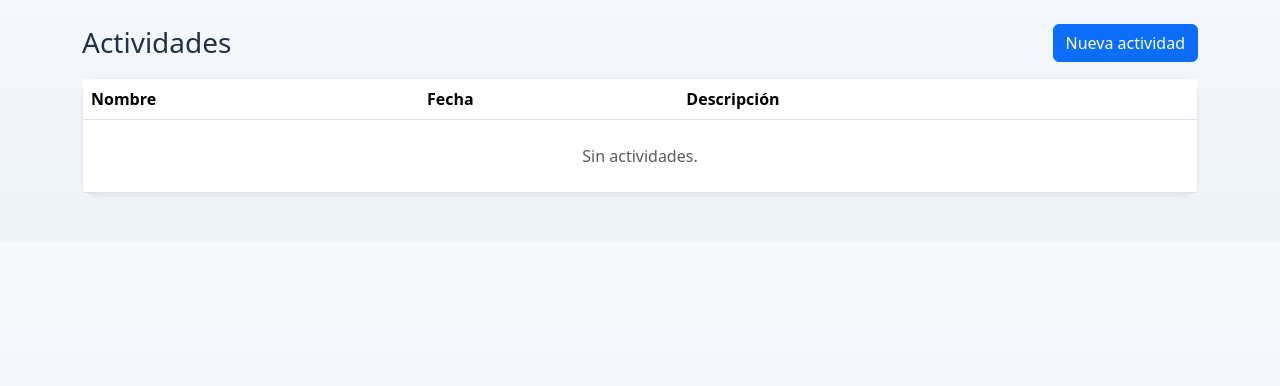
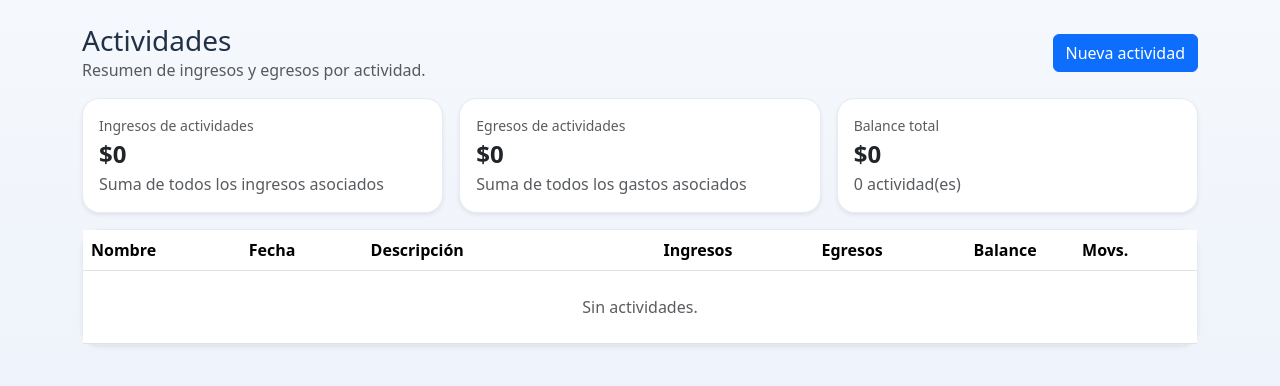
Before and after one commit to francedu/contabilidad-web, a Flask app: page /actividades in a window 1280 px wide. Shown: the part 96-482 px from the top of the page. Run offline with Flask 3, Linux system fonts and the light colour scheme; a user stored in the database is signed in; data that the repository does not hold is empty; some libraries are stand-ins or nearby versions.

Commit message:
mejora dashboard UX

```diff
--- a/app.py
+++ b/app.py
@@ -725,8 +725,9 @@ def create_app() -> Flask:
             )
             db.commit()
             flash('Movimiento creado.', 'success')
-            return redirect(url_for('movimientos_list'))
-        return render_template('movimientos_form.html', actividades=actividades, alumnos=alumnos, movimiento=None)
+            next_url = request.form.get('next', '').strip()
+            return redirect(next_url or url_for('movimientos_list'))
+        return render_template('movimientos_form.html', actividades=actividades, alumnos=alumnos, movimiento=None, next_url=request.args.get('next', ''))
 
     @app.route('/movimientos/<int:movimiento_id>/editar', methods=['GET', 'POST'])
     @role_required('admin', 'tesorero')
@@ -757,8 +758,9 @@ def create_app() -> Flask:
                        (fecha, tipo, concepto, monto, actividad_id, alumno_id, observacion, movimiento_id))
             db.commit()
             flash('Movimiento actualizado.', 'success')
-            return redirect(url_for('movimientos_list'))
-        return render_template('movimientos_form.html', actividades=actividades, alumnos=alumnos, movimiento=movimiento)
+            next_url = request.form.get('next', '').strip()
+            return redirect(next_url or url_for('movimientos_list'))
+        return render_template('movimientos_form.html', actividades=actividades, alumnos=alumnos, movimiento=movimiento, next_url=request.args.get('next', ''))
 
     @app.post('/movimientos/<int:movimiento_id>/eliminar')
     @role_required('admin', 'tesorero')
@@ -772,7 +774,8 @@ def create_app() -> Flask:
         db.execute('DELETE FROM movimientos WHERE id = ?', (movimiento_id,))
         db.commit()
         flash(f'Movimiento eliminado: {movimiento["concepto"]}.', 'success')
-        return redirect(url_for('movimientos_list'))
+        next_url = request.form.get('next', '').strip()
+        return redirect(next_url or url_for('movimientos_list'))
 
     @app.route('/actividades')
     @login_required
@@ -780,12 +783,79 @@ def create_app() -> Flask:
         db = get_db()
         actividades = db.fetchall(
             """
+            SELECT
+                a.id,
+                a.nombre,
+                a.fecha,
+                COALESCE(a.descripcion, '') AS descripcion,
+                COALESCE(SUM(CASE WHEN m.tipo = 'ingreso' THEN m.monto ELSE 0 END), 0) AS ingresos,
+                COALESCE(SUM(CASE WHEN m.tipo = 'gasto' THEN m.monto ELSE 0 END), 0) AS egresos,
+                COALESCE(SUM(CASE WHEN m.tipo = 'ingreso' THEN 1 ELSE 0 END), 0) AS cantidad_ingresos,
+                COALESCE(SUM(CASE WHEN m.tipo = 'gasto' THEN 1 ELSE 0 END), 0) AS cantidad_egresos
+            FROM actividades a
+            LEFT JOIN movimientos m ON m.actividad_id = a.id
+            GROUP BY a.id, a.nombre, a.fecha, a.descripcion
+            ORDER BY a.fecha DESC, a.nombre
+            """
+        )
+        resumen_general = {
+            'ingresos': sum(float(a['ingresos'] or 0) for a in actividades),
+            'egresos': sum(float(a['egresos'] or 0) for a in actividades),
+            'cantidad_actividades': len(actividades),
+        }
+        resumen_general['balance'] = resumen_general['ingresos'] - resumen_general['egresos']
+        return render_template('actividades_list.html', actividades=actividades, resumen_general=resumen_general)
+
+    @app.route('/actividades/<int:actividad_id>')
+    @login_required
+    def actividad_detail(actividad_id: int):
+        db = get_db()
+        actividad = db.fetchone(
+            """
             SELECT id, nombre, fecha, COALESCE(descripcion, '') AS descripcion
             FROM actividades
-            ORDER BY fecha DESC, nombre
+            WHERE id = ?
             """
+            , (actividad_id,)
         )
-        return render_template('actividades_list.html', actividades=actividades)
+        if not actividad:
+            flash('Actividad no encontrada.', 'danger')
+            return redirect(url_for('actividades_list'))
+
+        resumen = db.fetchone(
+            """
+            SELECT
+                COALESCE(SUM(CASE WHEN tipo = 'ingreso' THEN monto ELSE 0 END), 0) AS ingresos,
+                COALESCE(SUM(CASE WHEN tipo = 'gasto' THEN monto ELSE 0 END), 0) AS gastos,
+                COALESCE(SUM(CASE WHEN tipo = 'ingreso' THEN 1 ELSE 0 END), 0) AS cantidad_ingresos,
+                COALESCE(SUM(CASE WHEN tipo = 'gasto' THEN 1 ELSE 0 END), 0) AS cantidad_gastos
+            FROM movimientos
+            WHERE actividad_id = ?
+            """
+            , (actividad_id,)
+        )
+        ingresos = db.fetchall(
+            """
+            SELECT m.id, m.fecha, m.concepto, m.monto, COALESCE(m.observacion, '') AS observacion,
+                   COALESCE(m.origen, 'general') AS origen, COALESCE(al.nombre, '-') AS alumno
+            FROM movimientos m
+            LEFT JOIN alumnos al ON al.id = m.alumno_id
+            WHERE m.actividad_id = ? AND m.tipo = 'ingreso'
+            ORDER BY m.fecha DESC, m.id DESC
+            """
+            , (actividad_id,)
+        )
+        gastos = db.fetchall(
+            """
+            SELECT m.id, m.fecha, m.concepto, m.monto, COALESCE(m.observacion, '') AS observacion,
+                   COALESCE(m.origen, 'general') AS origen
+            FROM movimientos m
+            WHERE m.actividad_id = ? AND m.tipo = 'gasto'
+            ORDER BY m.fecha DESC, m.id DESC
+            """
+            , (actividad_id,)
+        )
+        return render_template('actividad_detail.html', actividad=actividad, resumen=resumen, ingresos=ingresos, gastos=gastos)
 
     @app.route('/actividades/nueva', methods=['GET', 'POST'])
     @role_required('admin', 'tesorero')
--- a/templates/actividades_list.html
+++ b/templates/actividades_list.html
@@ -1,8 +1,82 @@
 {% extends 'base.html' %}
 {% block title %}Actividades{% endblock %}
 {% block content %}
-<div class="d-flex justify-content-between align-items-center mb-3"><h1 class="h3 mb-0">Actividades</h1>{% if current_user.can_edit() %}<a class="btn btn-primary" href="{{ url_for('actividades_new') }}">Nueva actividad</a>{% endif %}</div>
-<div class="card shadow-sm"><div class="card-body p-0"><div class="table-responsive"><table class="table table-hover mb-0 align-middle"><thead><tr><th>Nombre</th><th>Fecha</th><th>Descripción</th><th></th></tr></thead><tbody>
-{% for a in actividades %}<tr><td>{{ a['nombre'] }}</td><td>{{ a['fecha'] }}</td><td>{{ a['descripcion'] or '-' }}</td><td class="text-end">{% if current_user.can_edit() %}<div class="d-inline-flex gap-2"><a class="btn btn-sm btn-outline-primary" href="{{ url_for('actividades_edit', actividad_id=a['id']) }}">Editar</a><form method="post" action="{{ url_for('actividades_delete', actividad_id=a['id']) }}" onsubmit="return confirm('¿Eliminar la actividad {{ a['nombre'] }}? Los movimientos quedarán sin actividad asociada.');"><button class="btn btn-sm btn-outline-danger">Eliminar</button></form></div>{% endif %}</td></tr>{% else %}<tr><td colspan="4" class="text-center text-muted py-4">Sin actividades.</td></tr>{% endfor %}
-</tbody></table></div></div></div>
+<div class="d-flex justify-content-between align-items-center mb-3 flex-wrap gap-2">
+  <div>
+    <h1 class="h3 mb-0">Actividades</h1>
+    <div class="text-muted">Resumen de ingresos y egresos por actividad.</div>
+  </div>
+  {% if current_user.can_edit() %}<a class="btn btn-primary" href="{{ url_for('actividades_new') }}">Nueva actividad</a>{% endif %}
+</div>
+
+<div class="row g-3 mb-3">
+  <div class="col-md-4">
+    <div class="card shadow-sm h-100"><div class="card-body">
+      <div class="text-muted small">Ingresos de actividades</div>
+      <div class="fs-4 fw-semibold">{{ formato_monto(resumen_general['ingresos']) }}</div>
+      <div class="text-muted">Suma de todos los ingresos asociados</div>
+    </div></div>
+  </div>
+  <div class="col-md-4">
+    <div class="card shadow-sm h-100"><div class="card-body">
+      <div class="text-muted small">Egresos de actividades</div>
+      <div class="fs-4 fw-semibold">{{ formato_monto(resumen_general['egresos']) }}</div>
+      <div class="text-muted">Suma de todos los gastos asociados</div>
+    </div></div>
+  </div>
+  <div class="col-md-4">
+    <div class="card shadow-sm h-100"><div class="card-body">
+      <div class="text-muted small">Balance total</div>
+      <div class="fs-4 fw-semibold">{{ formato_monto(resumen_general['balance']) }}</div>
+      <div class="text-muted">{{ resumen_general['cantidad_actividades'] }} actividad(es)</div>
+    </div></div>
+  </div>
+</div>
+
+<div class="card shadow-sm">
+  <div class="card-body p-0">
+    <div class="table-responsive">
+      <table class="table table-hover mb-0 align-middle">
+        <thead>
+          <tr>
+            <th>Nombre</th>
+            <th>Fecha</th>
+            <th>Descripción</th>
+            <th class="text-end">Ingresos</th>
+            <th class="text-end">Egresos</th>
+            <th class="text-end">Balance</th>
+            <th class="text-center">Movs.</th>
+            <th></th>
+          </tr>
+        </thead>
+        <tbody>
+        {% for a in actividades %}
+          <tr>
+            <td class="fw-semibold">{{ a['nombre'] }}</td>
+            <td>{{ a['fecha'] }}</td>
+            <td>{{ a['descripcion'] or '-' }}</td>
+            <td class="text-end">{{ formato_monto(a['ingresos']) }}</td>
+            <td class="text-end">{{ formato_monto(a['egresos']) }}</td>
+            <td class="text-end">{{ formato_monto((a['ingresos'] or 0) - (a['egresos'] or 0)) }}</td>
+            <td class="text-center">{{ a['cantidad_ingresos'] + a['cantidad_egresos'] }}</td>
+            <td class="text-end">
+              <div class="d-inline-flex gap-2 flex-wrap justify-content-end">
+                <a class="btn btn-sm btn-outline-secondary" href="{{ url_for('actividad_detail', actividad_id=a['id']) }}">Ver detalle</a>
+                {% if current_user.can_edit() %}
+                <a class="btn btn-sm btn-outline-primary" href="{{ url_for('actividades_edit', actividad_id=a['id']) }}">Editar</a>
+                <form method="post" action="{{ url_for('actividades_delete', actividad_id=a['id']) }}" onsubmit="return confirm('¿Eliminar la actividad {{ a['nombre'] }}? Los movimientos quedarán sin actividad asociada.');">
+                  <button class="btn btn-sm btn-outline-danger">Eliminar</button>
+                </form>
+                {% endif %}
+              </div>
+            </td>
+          </tr>
+        {% else %}
+          <tr><td colspan="8" class="text-center text-muted py-4">Sin actividades.</td></tr>
+        {% endfor %}
+        </tbody>
+      </table>
+    </div>
+  </div>
+</div>
 {% endblock %}
```
Also changed, not shown: templates/actividad_detail.html (+42 -37 lines), templates/movimientos_form.html (+6 -3 lines).
